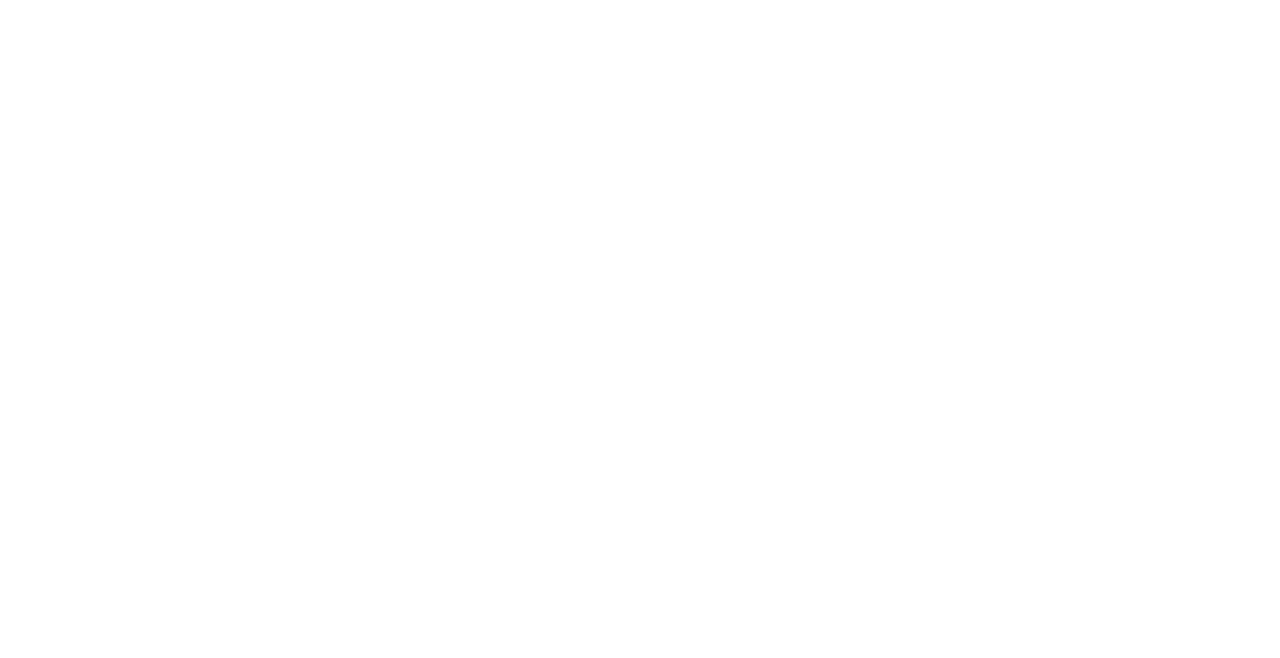
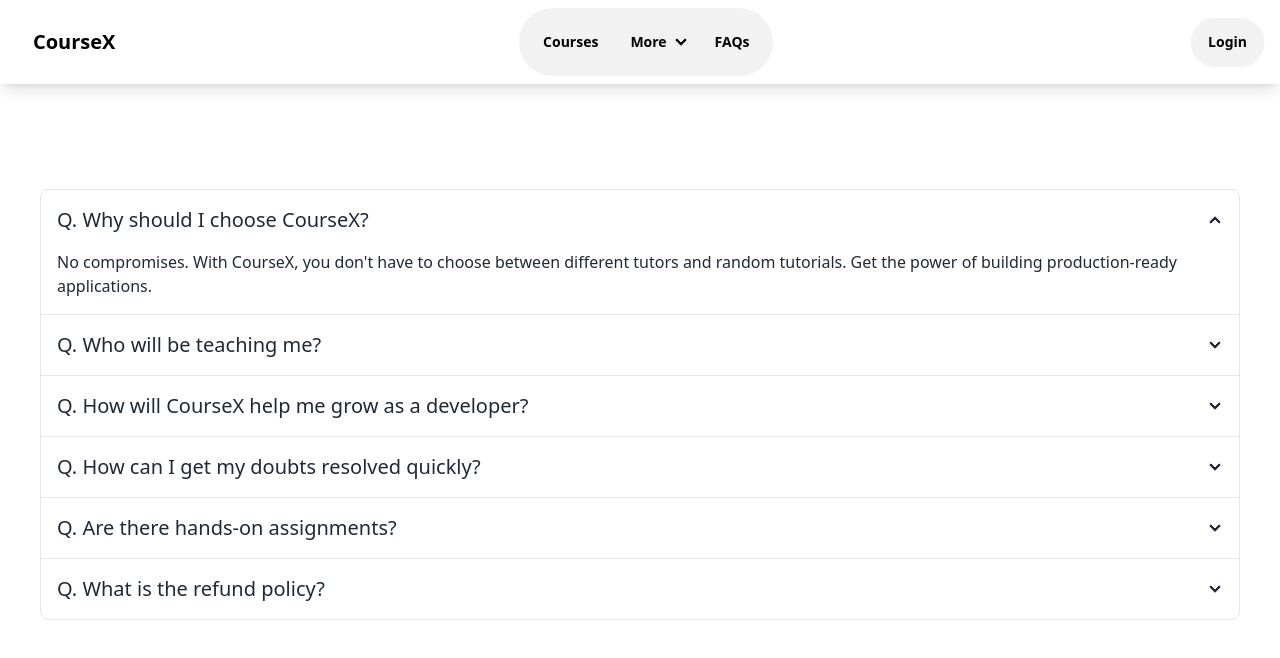
Before and after one commit to DalipTandon/CourseX-web, a React (Vite) app: page /faqs in a window 1280 px wide. Before the commit this address had no page. Shown: the top 658 px of the page. Built offline with nearby package versions, Linux system fonts and the light colour scheme.

Commit message:
feat:accodian

```diff
--- a/src/App.jsx
+++ b/src/App.jsx
@@ -5,6 +5,7 @@
 import Login from './components/Login'
 import Feed from './components/feed'
 import Carousel from './components/Carousel '
+import Faqs from './components/Faqs'
 
 function App() {
 
@@ -16,6 +17,7 @@
       <Route path='/' element={<Carousel/>}/>
       <Route path='/login' element={<Login/>}/>
       <Route path='/feed' element={<Feed/>}/>
+      <Route path='/faqs' element={<Faqs/>} />
       </Route>
     </Routes>
     </BrowserRouter>
--- /dev/null
+++ b/src/components/Faqs.jsx
@@ -0,0 +1,60 @@
+const Faqs = () => {
+  return (
+    <div className="join join-vertical w-full p-10  h-[80vh] flex justify-center">
+      <div className="collapse collapse-arrow join-item border-base-300 border hover:bg-gray-100">
+        <input type="radio" name="my-accordion-4" defaultChecked />
+        <div className="collapse-title text-xl font-medium">
+        Q. Why should I choose CourseX?
+        </div>
+        <div className="collapse-content">
+          <p>No compromises. With CourseX, you don't have to choose between different tutors and random tutorials. Get the power of building production-ready applications.</p>
+        </div>
+      </div>
+      <div className="collapse collapse-arrow join-item border-base-300 border hover:bg-gray-100 ">
+        <input type="radio" name="my-accordion-4" />
+        <div className="collapse-title text-xl font-medium">
+        Q. Who will be teaching me?
+        </div>
+        <div className="collapse-content">
+          <p>Learn from the best teachers around the globe and build various specialized projects</p>
+        </div>
+      </div>
+      <div className="collapse collapse-arrow join-item border-base-300 border hover:bg-gray-100">
+        <input type="radio" name="my-accordion-4" />
+        <div className="collapse-title text-xl font-medium">
+        Q. How will CourseX help me grow as a developer?
+        </div>
+        <div className="collapse-content">
+          <p>Learn, build, and ship — without the fear of missing out. Reach your inflection point and become a self-sufficient developer in just a few months.</p>
+        </div>
+      </div>
+      <div className="collapse collapse-arrow join-item border-base-300 border hover:bg-gray-100">
+        <input type="radio" name="my-accordion-4" />
+        <div className="collapse-title text-xl font-medium">
+        Q. How can I get my doubts resolved quickly?
+        </div>
+        <div className="collapse-content">
+          <p>Get it fixed by asking in the Discord community!</p>
+        </div>
+      </div>
+      <div className="collapse collapse-arrow join-item border-base-300 border hover:bg-gray-100">
+        <input type="radio" name="my-accordion-4" />
+        <div className="collapse-title text-xl font-medium">
+        Q. Are there hands-on assignments?
+        </div>
+        <div className="collapse-content">
+          <p>Definitely. We craft assignments to ensure a hands-on learning experience.</p>
+        </div>
+      </div>
+      <div className="collapse collapse-arrow join-item border-base-300 border hover:bg-gray-100">
+        <input type="radio" name="my-accordion-4" />
+        <div className="collapse-title text-xl font-medium">
+        Q. What is the refund policy?</div>
+        <div className="collapse-content">
+          <p>We offer a 7-day no-questions-asked refund policy</p>
+        </div>
+      </div>
+    </div>
+  );
+};
+export default Faqs;
--- a/src/components/Footer.jsx
+++ b/src/components/Footer.jsx
@@ -1,6 +1,6 @@
 const Footer=()=>{
     return(
-        <footer className="footer footer-center bg-primary text-primary-content p-10 fixed bottom-0">
+        <footer className="footer footer-center bg-primary text-primary-content p-10 ">
   <aside>
     <svg
       width="50"
--- a/src/components/Header.jsx
+++ b/src/components/Header.jsx
@@ -1,3 +1,5 @@
+import { Link } from "react-router-dom";
+
 const Header=()=>{
     return(
         <div className="navbar bg-base-100 shadow-lg">
@@ -28,10 +30,10 @@
                   <li><a>Testimonials</a></li>
                 </ul>
               </li>
-              <li><a>FAQs</a></li>
+              <li><Link to={"/faqs"}>FAQs</Link></li>
             </ul>
           </div>
-          <a className="btn btn-ghost text-xl text-black">CourseX</a>
+          <Link to={"/"} className="btn btn-ghost text-xl text-black">CourseX</Link>
         </div>
         <div className="navbar-center hidden lg:flex border-gray-500 bg-base-200 py-2  rounded-full font-bold ">
           <ul className="menu menu-horizontal px-2 text-black">
@@ -45,7 +47,7 @@
                 </ul>
               </details>
             </li>
-            <li><a>FAQs</a></li>
+            <li><Link to={"/faqs"}>FAQs</Link></li>
           </ul>
         </div>
         <div className="navbar-end p-2   ">
```
